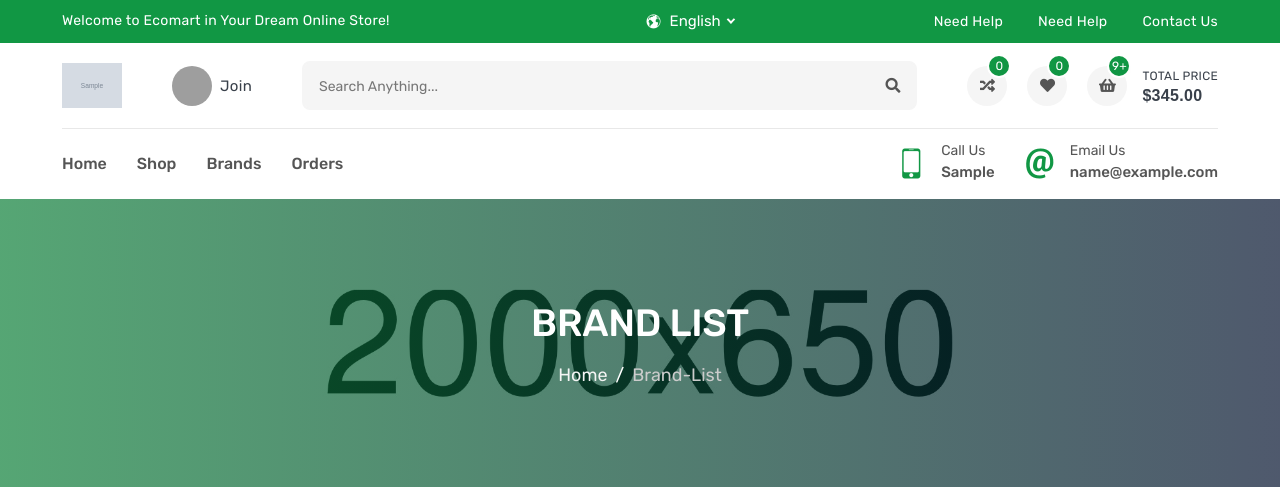
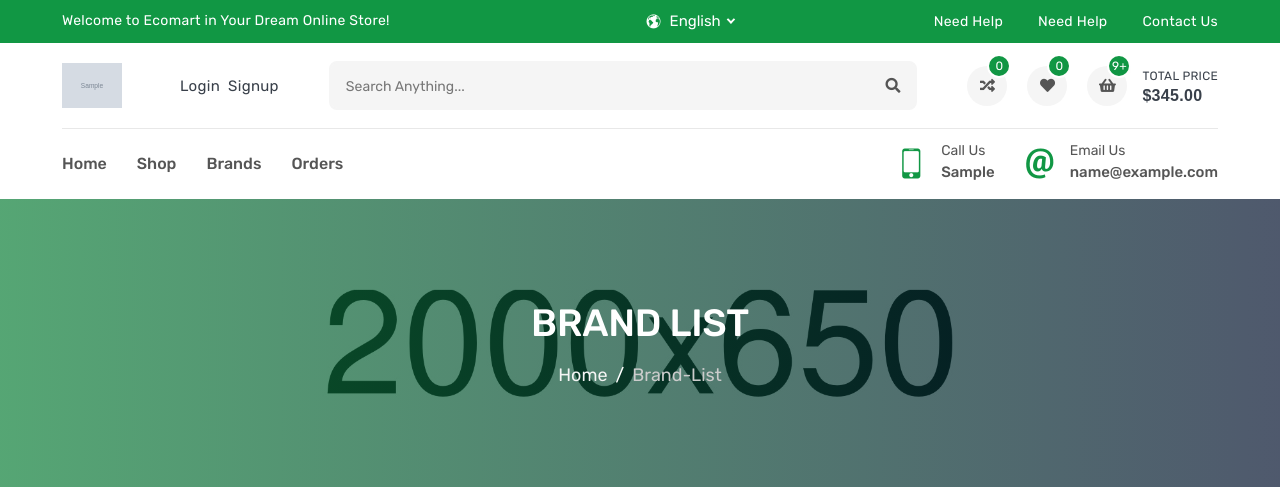
Before and after one commit to Ahmadgaming01/Ecommerece, a Django app: page /products/Brand/ in a window 1280 px wide. Shown: the top 487 px of the page. Run offline with Django 4.2, Linux system fonts and the light colour scheme; tables that the repository leaves empty hold one stand-in row (values such as "Sample post"); grey boxes marked "Sample" are stand-in pictures; parts of the project's set-up code (start-up, migrations or seed data) failed here and were passed over; some libraries are stand-ins or nearby versions; grey boxes are pictures that could not be loaded.

Commit message:
add login and signup to base html

```diff
--- a/orders/cart_context_processor.py
+++ b/orders/cart_context_processor.py
@@ -3,5 +3,7 @@ from .models import Cart
 def get_cart_data (request):
     if request.user.is_authenticated:
 
-    cart = Cart.objects.get(user = request.user)
-    return {'cart_data':cart}
+        cart = Cart.objects.get_or_create (user = request.user , completed = False)
+        return {'cart_data':cart}
+    else:
+        return{}
--- a/templates/base.html
+++ b/templates/base.html
@@ -1,6 +1,7 @@
 {% load static %}
 <!DOCTYPE html>
 <html lang="en">
+
 <head>
     <!--=====================================
                     META TAG PART START
@@ -17,7 +18,8 @@
     <!-- TEMPLATE META -->
     <meta name="name" content="Greeny">
     <meta name="title" content="Greeny - eCommerce HTML Template">
-        <meta name="keywords" content="organic, food, shop, ecommerce, store, html, bootstrap, template, agriculture, vegetables, webshop, farm, grocery, natural, online store">
+    <meta name="keywords"
+        content="organic, food, shop, ecommerce, store, html, bootstrap, template, agriculture, vegetables, webshop, farm, grocery, natural, online store">
     <!--=====================================
                     META-TAG PART END
         =======================================-->
@@ -56,6 +58,7 @@
                     CSS LINK PART END
         =======================================-->
 </head>
+
 <body>
     <div class="backdrop"></div>
     <a class="backtop fas fa-arrow-up" href="#"></a>
@@ -115,10 +118,20 @@
                 <a href="index.html" class="header-logo">
                     <img src="{{company_data.logo.url}}" alt="logo">
                 </a>
+                {% if request.user.is_authenticated %}
                     <a href="login.html" class="header-widget" title="My Account">
                         <img src="/" alt="user">
-                        <span>join</span>
+
                 </a>
+                {% else %}
+                    <a href="/accounts/login" class="header-widget" title="My Account">
+                        <span>login</span>
+                    </a>
+                    <a href="/accounts/signup" class="header-widget" title="My Account">
+                        <span>signup</span>
+                    </a>
+                {% endif %}
+
 
                 <form class="header-form">
                     <input type="text" placeholder="Search anything...">
@@ -709,7 +722,9 @@
                                     <del>$38.00</del>
                                     <span>$24.00<small>/per kilo</small></span>
                                 </h3>
-                                    <p class="view-desc">Lorem ipsum dolor sit amet consectetur adipisicing elit non tempora magni repudiandae sint suscipit tempore quis maxime explicabo veniam eos reprehenderit fuga</p>
+                                <p class="view-desc">Lorem ipsum dolor sit amet consectetur adipisicing elit non tempora
+                                    magni repudiandae sint suscipit tempore quis maxime explicabo veniam eos
+                                    reprehenderit fuga</p>
                                 <div class="view-list-group">
                                     <label class="view-list-title">tags:</label>
                                     <ul class="view-tag-list">
@@ -733,9 +748,12 @@
                                         <span>add to cart</span>
                                     </button>
                                     <div class="product-action">
-                                            <button class="action-minus" title="Quantity Minus"><i class="icofont-minus"></i></button>
-                                            <input class="action-input" title="Quantity Number" type="text" name="quantity" value="1">
-                                            <button class="action-plus" title="Quantity Plus"><i class="icofont-plus"></i></button>
+                                        <button class="action-minus" title="Quantity Minus"><i
+                                                class="icofont-minus"></i></button>
+                                        <input class="action-input" title="Quantity Number" type="text" name="quantity"
+                                            value="1">
+                                        <button class="action-plus" title="Quantity Plus"><i
+                                                class="icofont-plus"></i></button>
                                     </div>
                                 </div>
                                 <div class="view-action-group">
@@ -919,7 +937,8 @@
                 <div class="col-sm-6 col-xl-3">
                     <div class="footer-widget">
                         <h3 class="footer-title">Download App</h3>
-                            <p class="footer-desc">Lorem ipsum dolor sit amet tenetur dignissimos ipsum eligendi autem obcaecati minus ducimus totam reprehenderit exercitationem!</p>
+                        <p class="footer-desc">Lorem ipsum dolor sit amet tenetur dignissimos ipsum eligendi autem
+                            obcaecati minus ducimus totam reprehenderit exercitationem!</p>
                         <div class="footer-app">
                             <a href="#"><img src="images/google-store.png" alt="google"></a>
                             <a href="#"><img src="images/app-store.png" alt="app"></a>
@@ -930,7 +949,8 @@
             <div class="row">
                 <div class="col-12">
                     <div class="footer-bottom">
-                            <p class="footer-copytext">&copy;  All Copyrights Reserved by <a target="_blank" href="https://themeforest.net/user/mironcoder">Mironcoder</a></p>
+                        <p class="footer-copytext">&copy; All Copyrights Reserved by <a target="_blank"
+                                href="https://themeforest.net/user/mironcoder">Mironcoder</a></p>
                         <div class="footer-card">
                             <a href="#"><img src="images/payment/jpg/01.jpg" alt="payment"></a>
                             <a href="#"><img src="images/payment/jpg/02.jpg" alt="payment"></a>
@@ -970,4 +990,5 @@
                     JS LINK PART END
         =======================================-->
 </body>
+
 </html>
```
Lines whose indentation alone changed are shown as unchanged.
